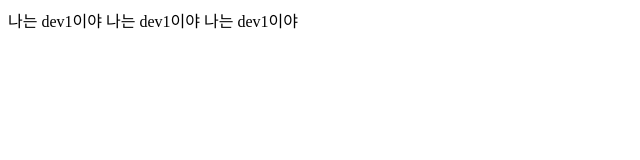
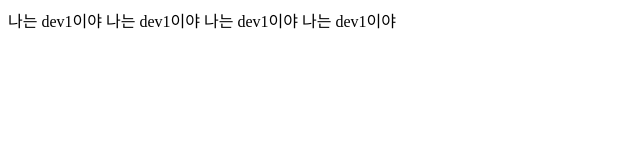
Before and after one commit to ssClassPrac/test, a plain HTML site: page gitPrac1/web/index.html in a window 1280 px wide. Shown: the whole page, without its empty margins (0-640 px from the left). Drawn offline with Linux system fonts and the light colour scheme.

Commit message:
dev1_second commit

```diff
--- a/gitPrac1/web/index.html
+++ b/gitPrac1/web/index.html
@@ -9,6 +9,7 @@
 	나는 dev1이야
 	나는 dev1이야
 	나는 dev1이야
+	나는 dev1이야
 
 </body>
 </html>
```
